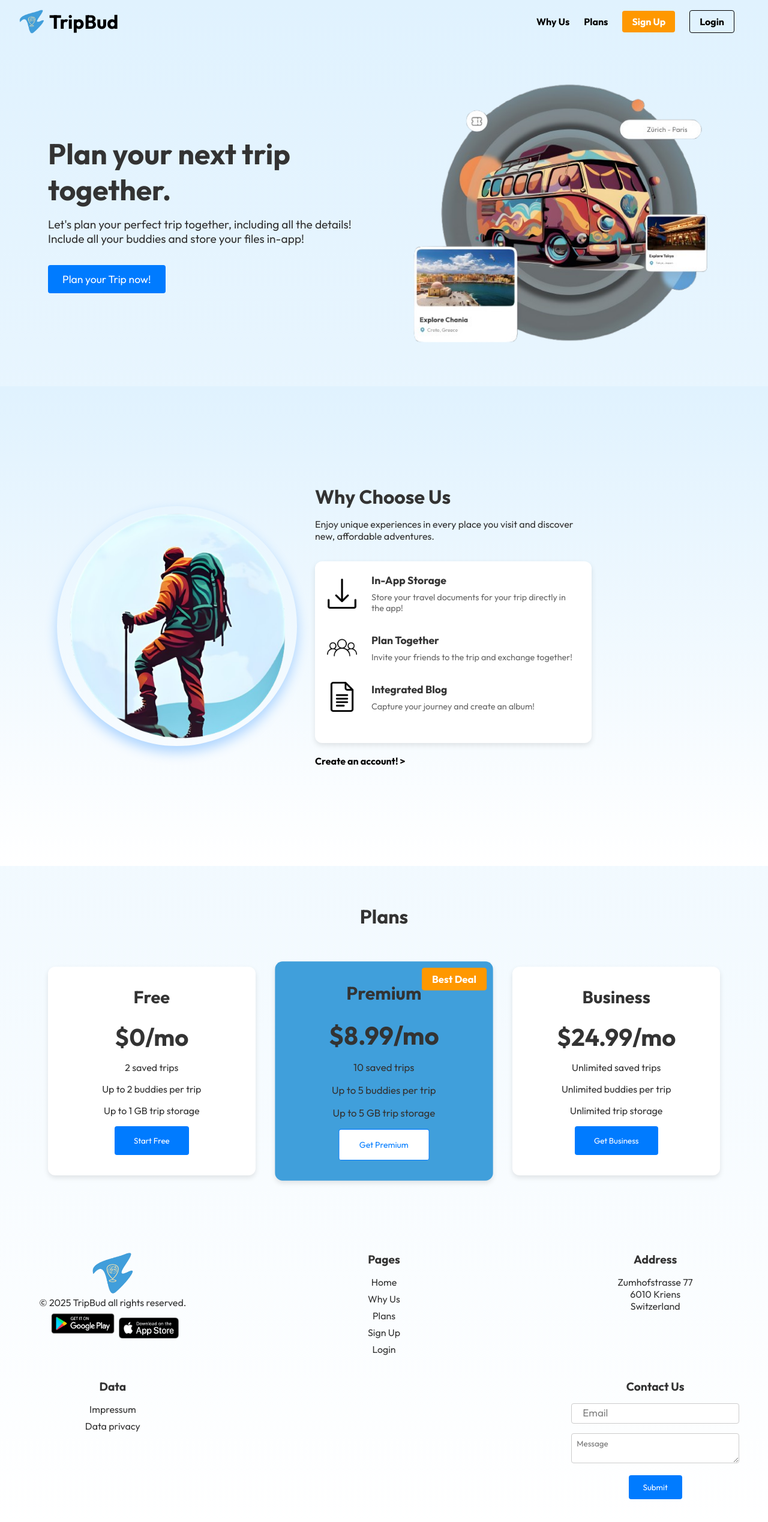
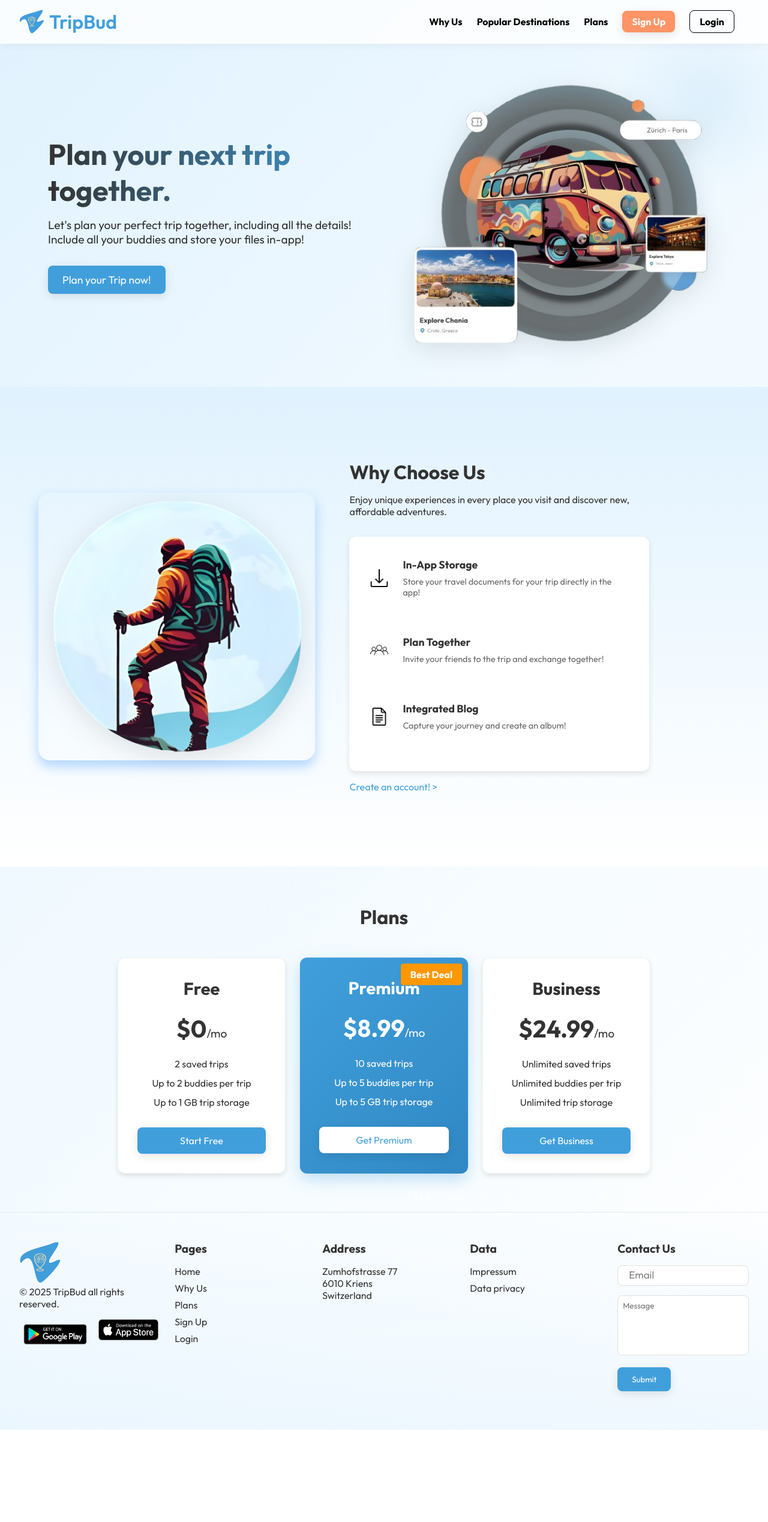
Before and after one commit to ipt-9/TripBud, a Vue app in the folder frontend/: page / in a window 1280 px wide. Shown: the top 2538 px of the page at 60% size. After the commit the page ends 2384 px from the top, so only its background shows below. Built offline with nearby package versions, Linux system fonts and the light colour scheme.

Commit message:
made landing page better

```diff
--- a/frontend/src/components/MainPage.vue
+++ b/frontend/src/components/MainPage.vue
@@ -2,58 +2,70 @@
   <div class="start-page">
     <header>
       <div class="logo">
-        <img :src="images[0]" class="logo" />
+        <img :src="logoImage" class="logo-img" alt="TripBud Logo" />
         <h1>TripBud</h1>
       </div>
       <nav>
         <ul>
           <li><a href="#" @click.prevent="scrollToSection('whyus')">Why Us</a></li>
+          <li><a href="#" @click.prevent="scrollToSection('popular')">Popular Destinations</a></li>
           <li><a href="#" @click.prevent="scrollToSection('pricing')">Plans</a></li>
-          <li><a href="/register" class="btn-signup">Sign Up</a></li>
-          <li><a href="/login" class="btn-login">Login</a></li>
+          <li><router-link to="/register" class="btn-signup">Sign Up</router-link></li>
+          <li><router-link to="/login" class="btn-login">Login</router-link></li>
         </ul>
       </nav>
     </header>
 
     <main>
+      <!-- Hero Section -->
       <div class="hero">
         <div class="hero-text">
           <h1>Plan your next trip together.</h1>
           <p>Let's plan your perfect trip together, including all the details! Include all your buddies and store your files in-app!</p>
           <router-link to="/createtrip">
-            <button class="btn-plan-trip"> Plan your Trip now!</button>
+            <button class="btn-plan-trip">Plan your Trip now!</button>
           </router-link>
         </div>
         <div class="hero-image">
-          <img v-for="(img, index) in StartImages" :key="index" :src="img" />
+          <img :src="frontImage" alt="Trip Planning Illustration" />
         </div>
       </div>
 
       <!-- Why Us Section -->
       <div class="whyus-container" id="whyus">
         <div class="whyus-img">
-          <img v-for="(img, index) in whyusImages" :key="index" :src="img" class="whyus-image" />
+          <img :src="whyUsImage" alt="Traveler with backpack" class="whyus-image" />
         </div>
         <div class="whyus-content">
           <h1>Why Choose Us</h1>
           <p>Enjoy unique experiences in every place you visit and discover new, affordable adventures.</p>
+
           <div class="features-box">
-            <div class="feature-item" v-for="(feature, index) in features" :key="index" @mouseover="hoveredIndex = index" @mouseleave="hoveredIndex = null" :class="{ 'dimmed': hoveredIndex !== null && hoveredIndex !== index }">
-              <img :src="feature.icon" class="icon" />
+            <div
+              v-for="(feature, index) in features"
+              :key="index"
+              class="feature-item"
+              @mouseover="hoveredIndex = index"
+              @mouseleave="hoveredIndex = null"
+              :class="{ 'dimmed': hoveredIndex !== null && hoveredIndex !== index }"
+            >
+              <img :src="feature.icon" class="icon" alt="Feature icon" />
               <div>
                 <h3>{{ feature.title }}</h3>
                 <p>{{ feature.description }}</p>
               </div>
             </div>
           </div>
-          <router-link to="/register" class="login-text">Create an account! ></router-link>
+
+          <router-link to="/register" class="create-account">Create an account!</router-link>
         </div>
       </div>
 
       <!-- Pricing Section -->
       <div class="pricing-container" id="pricing">
-        <h1 class="title">Plans</h1>
+        <h1>Plans</h1>
         <div class="cards-container">
+          <!-- Free Plan -->
           <div class="card free">
             <h2>Free</h2>
             <p class="price">$0<span>/mo</span></p>
@@ -64,7 +76,13 @@
             </div>
             <button class="btn">Start Free</button>
           </div>
-          <div class="card premium" @mouseover="pausePulse" @mouseleave="resumePulse">
+
+          <!-- Premium Plan -->
+          <div
+            class="card premium"
+            @mouseover="pausePulse"
+            @mouseleave="resumePulse"
+          >
             <h2>Premium</h2>
             <p class="price">$8.99<span>/mo</span></p>
             <div class="plan-info">
@@ -75,6 +93,8 @@
             <button class="btn">Get Premium</button>
             <div class="badge">Best Deal</div>
           </div>
+
+          <!-- Business Plan -->
           <div class="card business">
             <h2>Business</h2>
             <p class="price">$24.99<span>/mo</span></p>
@@ -93,29 +113,32 @@
     <footer class="footer">
       <div class="footer-content">
         <div class="footer-section">
-          <img v-for="(img, index) in logoImages" :key="index" :src="img" style="width: 70px; height: 70px;" />
+          <img :src="logoImage" style="width: 70px; height: 70px;" alt="TripBud Logo" />
           <p>&copy; 2025 TripBud all rights reserved.</p>
           <div class="app-links">
-            <img v-for="(img, index) in googleImages" :key="index" :src="img" style="width: 120px; height: 50px;" />
-            <img v-for="(img, index) in appleImages" :key="index" :src="img" style="width: 100px; height: 35px;" />
+            <img :src="googleImage" style="width: 120px; height: 50px;" alt="Google Play" />
+            <img :src="appleImage" style="width: 100px; height: 35px;" alt="App Store" />
           </div>
         </div>
+
         <div class="footer-section">
           <h3>Pages</h3>
           <ul>
             <li><a href="#">Home</a></li>
             <li><a href="#" @click.prevent="scrollToSection('whyus')">Why Us</a></li>
             <li><a href="#" @click.prevent="scrollToSection('pricing')">Plans</a></li>
-            <li><a href="/register">Sign Up</a></li>
-            <li><a href="/login">Login</a></li>
+            <li><router-link to="/register">Sign Up</router-link></li>
+            <li><router-link to="/login">Login</router-link></li>
           </ul>
         </div>
+
         <div class="footer-section">
           <h3>Address</h3>
           <p>Zumhofstrasse 77</p>
           <p>6010 Kriens</p>
           <p>Switzerland</p>
         </div>
+
         <div class="footer-section">
           <h3>Data</h3>
           <ul>
@@ -123,6 +146,7 @@
             <li><a href="#">Data privacy</a></li>
           </ul>
         </div>
+
         <div class="footer-section">
           <h3>Contact Us</h3>
           <input type="email" placeholder="Email" />
@@ -138,32 +162,83 @@
 export default {
   data() {
     return {
-      images: ['src/assets/TripBudLogo.png'],
-      StartImages: ['src/assets/FrontImg.png'],
-      whyusImages: ['src/assets/why-us-img.png'],
+      logoImage: 'src/assets/TripBudLogo.png',
+      frontImage: 'src/assets/FrontImg.png',
+      whyUsImage: 'src/assets/why-us-img.png',
+      googleImage: 'src/assets/GooglePlay.png',
+      appleImage: 'src/assets/AppleStore.png',
+      hoveredIndex: null,
       features: [
-        { icon: 'src/assets/download-symbol.png', title: 'In-App Storage', description: 'Store your travel documents for your trip directly in the app!' },
-        { icon: 'src/assets/group-symbol.png', title: 'Plan Together', description: 'Invite your friends to the trip and exchange together!' },
-        { icon: 'src/assets/document-symbol.png', title: 'Integrated Blog', description: 'Capture your journey and create an album!' }
-      ],
-      hoveredIndex: null,
-      appleImages: ['src/assets/AppleStore.png'],
-      googleImages: ['src/assets/GooglePlay.png'],
-      logoImages: ['src/assets/TripBudLogo.png']
+        {
+          icon: 'src/assets/download-symbol.png',
+          title: 'In-App Storage',
+          description: 'Store your travel documents for your trip directly in the app!'
+        },
+        {
+          icon: 'src/assets/group-symbol.png',
+          title: 'Plan Together',
+          description: 'Invite your friends to the trip and exchange together!'
+        },
+        {
+          icon: 'src/assets/document-symbol.png',
+          title: 'Integrated Blog',
+          description: 'Capture your journey and create an album!'
+        }
+      ]
     };
   },
+  // Add these lifecycle hooks
+  mounted() {
+    // Add scroll event listener for animations
+    window.addEventListener('scroll', this.handleScroll);
+
+    // Initially check which sections are visible
+    this.handleScroll();
+  },
+  beforeDestroy() {
+    // Clean up event listener
+    window.removeEventListener('scroll', this.handleScroll);
+  },
   methods: {
+    // Keep your existing methods
+    scrollToSection(sectionId) {
+      const section = document.getElementById(sectionId);
+      if (section) {
+        // Calculate header height to adjust scroll position
+        const headerHeight = document.querySelector('header').offsetHeight;
+        const sectionPosition = section.getBoundingClientRect().top + window.pageYOffset;
+
+        // Scroll to section with header height offset
+        window.scrollTo({
+          top: sectionPosition - headerHeight,
+          behavior: 'smooth'
+        });
+      }
+    },
     pausePulse(event) {
       event.target.style.animationPlayState = 'paused';
     },
     resumePulse(event) {
       event.target.style.animationPlayState = 'running';
     },
-    scrollToSection(sectionId) {
-      const section = document.getElementById(sectionId);
-      if (section) {
-        section.scrollIntoView({ behavior: 'smooth', block: 'start', inline: 'nearest' });
+    // Add this new method
+    handleScroll() {
+      // Header shrink effect
+      const header = document.querySelector('header');
+      if (window.scrollY > 100) {
+        header.classList.add('header-scrolled');
+      } else {
+        header.classList.remove('header-scrolled');
       }
+
+      // Reveal sections when scrolled into view
+      const sections = document.querySelectorAll('.hero, .whyus-container, .pricing-container');
+      sections.forEach(section => {
+        const sectionTop = section.getBoundingClientRect().top;
+        if (sectionTop < window.innerHeight - 100) {
+          section.classList.add('show-section');
+        }
+      });
     }
   }
 };
@@ -178,13 +253,12 @@ export default {
 }
 
 .start-page {
-  font-family: 'Roboto', sans-serif;
   color: #333;
   background: linear-gradient(to bottom, #e0f2fe, #ffffff);
   min-height: 100vh;
   display: flex;
   flex-direction: column;
-  transition: opacity 0.5s ease-in-out; /* Fade effect */
+  transition: opacity 0.5s ease-in-out;
 }
 
 header {
@@ -204,9 +278,14 @@ header {
   align-items: center;
 }
 
-.logo img {
+.logo-img {
   height: 40px;
   margin-right: 0.5rem;
+}
+
+.logo h1 {
+  color: #409FDB;
+  font-weight: 600;
 }
 
 nav ul {
@@ -233,10 +312,10 @@ nav a:hover {
 }
 
 .btn-signup {
-  background-color: #ff9800;
+  background-color: #FF9466;
   padding: 0.5rem 1rem;
-  border-radius: 4px;
-  color: white;
+  border-radius: 8px;
+  color: white !important;
   transition: background-color 0.3s;
 }
 
@@ -247,7 +326,7 @@ nav a:hover {
 .btn-login {
   border: 1px solid black;
   padding: 0.5rem 1rem;
-  border-radius: 4px;
+  border-radius: 8px;
   transition: border-color 0.3s, color 0.3s;
 }
 
@@ -281,16 +360,20 @@ nav a:hover {
 .btn-plan-trip {
   padding: 0.75rem 1.5rem;
   font-size: 1.1rem;
-  background-color: #007bff;
+  background-color: #409FDB;
   color: #fff;
   border: none;
-  border-radius: 4px;
+  border-radius: 8px;
   cursor: pointer;
   transition: background-color 0.3s;
 }
 
 .btn-plan-trip:hover {
   background-color: #0056b3;
+}
+
+html {
+  scroll-behavior: smooth;
 }
 
 .hero-image {
@@ -310,6 +393,22 @@ nav a:hover {
   display: flex;
   justify-content: space-between;
   padding: 4rem;
+}
+
+.whyus-img {
+  flex: 0 0 40%;
+}
+
+.whyus-image {
+  width: 100%;
+  height: auto;
+  object-fit: cover;
+  border-radius: 20px;
+  max-height: 500px;
+}
+.whyus-content {
+  flex: 0 0 55%;
+  margin-left: 5%;
 }
 
 .whyus-content h1 {
@@ -341,9 +440,9 @@ nav a:hover {
   transform: translateX(10px);
 }
 
-.feature-item img {
-  width: 50px;
-  height: 50px;
+.feature-item .icon {
+  width: 30px;
+  height: 30px;
   margin-right: 1.5rem;
 }
 
@@ -357,60 +456,53 @@ nav a:hover {
   color: #666;
 }
 
+.create-account {
+  color: #409FDB;
+  text-decoration: none;
+  font-weight: 500;
+  display: inline-block;
+  margin-top: 1rem;
+}
+
+.create-account::after {
+  content: " >";
+}
+
 .pricing-container {
   padding: 4rem;
+  text-align: center;
 }
 
-.pricing-container .title {
+.pricing-container h1 {
   font-size: 2rem;
-  text-align: center;
   margin-bottom: 3rem;
 }
 
 .cards-container {
   display: flex;
-  justify-content: space-between;
+  justify-content: center;
+  gap: 24px;
 }
 
 .card {
-  background-color: #fff; /* Default white background */
-  border-radius: 12px; /* Smoother corners */
+  background-color: #fff;
+  border-radius: 12px;
   padding: 2rem;
   text-align: center;
   box-shadow: 0 4px 8px rgba(0, 0, 0, 0.1);
-  margin: 1rem;
-  width: 30%;
+  width: 280px;
   position: relative;
-  transition: transform 0.3s, box-shadow 0.3s; /* Smoother transitions */
-}
-
-.card.free {
-  background-color: #fff; /* White background for Free plan */
+  transition: transform 0.3s, box-shadow 0.3s;
 }
 
 .card.premium {
-  background-color: #409FDB; /* Blue background for Premium plan */
-  animation: pulse 2s infinite; /* Reintroduced pulse animation */
+  background-color: #409FDB;
+  color: white;
+  animation: pulse 2s infinite;
 }
 
-.card.business {
-  background-color: #fff; /* White background for Business plan */
-}
-
-.card button {
-  background-color: #007bff; /* Blue button for Free and Business plans */
-  color: white;
-  padding: 1rem 2rem;
-  border: none;
-  border-radius: 4px;
-  cursor: pointer;
-  transition: background-color 0.3s;
-}
-
-.card.premium button {
-  background-color: white; /* White button for Premium plan */
-  color: #007bff; /* Blue text for visibility */
-  border: 1px solid #007bff; /* Blue border */
+.card.business, .card.free {
+  background-color: #fff;
 }
 
 .card h2 {
@@ -418,21 +510,43 @@ nav a:hover {
   margin-bottom: 1.5rem;
 }
 
-.card p {
-  font-size: 1.2rem;
+.price {
+  font-size: 2.5rem;
+  font-weight: bold;
+  margin-bottom: 1.5rem;
 }
 
-.card .price {
-  font-size: 2.5rem;
-  font-weight: bold;
+.price span {
+  font-size: 1.2rem;
+  font-weight: normal;
 }
 
-.card .plan-info p {
-  font-size: 1rem;
-  margin: 1rem 0;
+.plan-info {
+  margin-bottom: 2rem;
 }
 
-.premium .badge {
+.plan-info p {
+  margin-bottom: 0.75rem;
+}
+
+.card .btn {
+  width: 100%;
+  padding: 0.75rem 0;
+  font-size: 1rem;
+  background-color: #409FDB;
+  color: white;
+  border: none;
+  border-radius: 8px;
+  cursor: pointer;
+  transition: background-color 0.3s;
+}
+
+.card.premium .btn {
+  background-color: white;
+  color: #409FDB;
+}
+
+.badge {
   position: absolute;
   top: 10px;
   right: 10px;
@@ -443,26 +557,21 @@ nav a:hover {
   font-weight: bold;
 }
 
-.whyus-img {
-  margin-right: 0rem; /* Added space between image and content */
-}
-
 .footer {
   background: transparent;
-  padding: 2rem;
-  text-align: center;
+  padding: 3rem 2rem 2rem;
   margin-top: auto;
 }
 
-.footer .footer-content {
+.footer-content {
   display: flex;
   justify-content: space-between;
   flex-wrap: wrap;
 }
 
 .footer-section {
-  margin: 1rem;
-  width: 23%;
+  flex: 0 0 18%;
+  margin-bottom: 2rem;
 }
 
 .footer-section h3 {
@@ -482,41 +591,40 @@ nav a:hover {
 .footer-section a {
   color: #333;
   text-decoration: none;
-  cursor: pointer;
   transition: color 0.3s;
 }
 
 .footer-section a:hover {
-  color: #007bff;
+  color: #409FDB;
 }
 
-.footer input,
-.footer textarea {
+.footer-section input,
+.footer-section textarea {
   width: 100%;
   padding: 0.5rem;
   margin-bottom: 1rem;
-  border-radius: 4px;
   border: 1px solid #ccc;
-  transition: border-color 0.3s;
+  border-radius: 8px;
 }
 
-.footer input:focus,
-.footer textarea:focus {
-  border-color: #007bff;
+.footer-section textarea {
+  height: 100px;
+  resize: none;
 }
 
-.footer button {
+.footer-section button {
   padding: 0.75rem 1.5rem;
-  background-color: #007bff;
+  background-color: #409FDB;
   color: white;
   border: none;
-  border-radius: 4px;
+  border-radius: 8px;
   cursor: pointer;
-  transition: background-color 0.3s;
 }
 
-.footer button:hover {
-  background-color: #0056b3;
+.app-links {
+  display: flex;
+  gap: 12px;
+  margin-top: 1rem;
 }
 
 @keyframes pulse {
@@ -530,4 +638,286 @@ nav a:hover {
     transform: scale(1);
   }
 }
+
+@media (max-width: 992px) {
+  .hero, .whyus-container {
+    flex-direction: column;
+  }
+
+  .hero-text, .whyus-img, .whyus-content {
+    max-width: 100%;
+    width: 100%;
+  }
+
+  .whyus-content {
+    margin-left: 0;
+    margin-top: 2rem;
+  }
+
+  .cards-container {
+    flex-wrap: wrap;
+  }
+
+  .footer-section {
+    flex: 0 0 48%;
+  }
+}
+
+@media (max-width: 768px) {
+  header {
+    flex-direction: column;
+  }
+
+  nav ul {
+    margin-top: 1rem;
+    flex-wrap: wrap;
+    justify-content: center;
+  }
+
+  .hero {
+    padding: 2rem;
+  }
+
+  .cards-container {
+    flex-direction: column;
+    align-items: center;
+  }
+
+  .card {
+    width: 100%;
+    max-width: 300px;
+    margin-bottom: 1.5rem;
+  }
+
+  .footer-section {
+    flex: 0 0 100%;
+  }
+}
+
+/* Enhanced gradients and depth */
+.start-page {
+  background: linear-gradient(135deg, #e0f2fe 0%, #f0f9ff 40%, #ffffff 100%);
+}
+
+/* Improved header with glass effect */
+header {
+  background: rgba(255, 255, 255, 0.8);
+  backdrop-filter: blur(10px);
+  box-shadow: 0 2px 15px rgba(0, 0, 0, 0.05);
+  border-bottom: 1px solid rgba(255, 255, 255, 0.3);
+}
+
+/* Enhanced navigation interactions */
+nav a {
+  position: relative;
+}
+
+nav a::after {
+  content: '';
+  position: absolute;
+  width: 0;
+  height: 2px;
+  bottom: -5px;
+  left: 0;
+  background-color: #409FDB;
+  transition: width 0.3s ease;
+}
+
+nav a:hover::after {
+  width: 100%;
+}
+
+/* Animated buttons with subtle hover effects */
+.btn-signup, .btn-plan-trip, .card .btn, .footer-section button {
+  box-shadow: 0 4px 15px rgba(0, 0, 0, 0.1);
+  transition: all 0.3s cubic-bezier(0.165, 0.84, 0.44, 1);
+}
+
+.btn-signup:hover, .btn-plan-trip:hover, .card .btn:hover, .footer-section button:hover {
+  transform: translateY(-2px);
+  box-shadow: 0 6px 20px rgba(0, 0, 0, 0.15);
+}
+
+/* Hero section improvements */
+.hero {
+  position: relative;
+  overflow: hidden;
+}
+
+.hero::before {
+  content: '';
+  position: absolute;
+  top: -50px;
+  right: -50px;
+  width: 300px;
+  height: 300px;
+  border-radius: 50%;
+  background: radial-gradient(circle, rgba(64, 159, 219, 0.1) 0%, rgba(255, 255, 255, 0) 70%);
+  z-index: -1;
+}
+
+.hero h1 {
+  background: linear-gradient(90deg, #333 0%, #409FDB 100%);
+  -webkit-background-clip: text;
+  -webkit-text-fill-color: transparent;
+  background-clip: text;
+  text-fill-color: transparent;
+}
+
+/* Enhanced card designs */
+.card {
+  border: 1px solid rgba(0, 0, 0, 0.05);
+  transform-origin: center bottom;
+}
+
+.card:hover {
+  transform: translateY(-10px);
+  box-shadow: 0 15px 30px rgba(0, 0, 0, 0.1);
+}
+
+.card.premium {
+  background: linear-gradient(135deg, #409FDB 0%, #3088c3 100%);
+  box-shadow: 0 10px 25px rgba(64, 159, 219, 0.3);
+  border: none;
+}
+
+/* Improved feature items */
+.feature-item {
+  padding: 15px;
+  border-radius: 10px;
+  transition: all 0.3s ease;
+}
+
+.feature-item:hover {
+  background-color: rgba(255, 255, 255, 0.8);
+  box-shadow: 0 5px 15px rgba(0, 0, 0, 0.05);
+  transform: translateX(10px) scale(1.02);
+}
+
+.icon {
+  transition: transform 0.5s ease;
+}
+
+.feature-item:hover .icon {
+  transform: rotate(10deg);
+}
+
+/* Form element improvements */
+.footer-section input,
+.footer-section textarea {
+  transition: all 0.3s ease;
+  border: 1px solid #e0e0e0;
+}
+
+.footer-section input:focus,
+.footer-section textarea:focus {
+  outline: none;
+  border-color: #409FDB;
+  box-shadow: 0 0 0 3px rgba(64, 159, 219, 0.2);
+}
+
+/* Custom scrollbar */
+::-webkit-scrollbar {
+  width: 12px;
+}
+
+::-webkit-scrollbar-track {
+  background: #f5f5f5;
+}
+
+::-webkit-scrollbar-thumb {
+  background: #409FDB;
+  border-radius: 6px;
+  border: 3px solid #f5f5f5;
+}
+
+::-webkit-scrollbar-thumb:hover {
+  background: #3088c3;
+}
+
+/* Photo and image enhancements */
+.hero-image img, .whyus-image {
+  filter: drop-shadow(0 10px 20px rgba(0, 0, 0, 0.1));
+  transition: all 0.5s ease;
+}
+
+.hero-image:hover img, .whyus-img:hover .whyus-image {
+  transform: scale(1.02) rotate(1deg);
+  filter: drop-shadow(0 15px 30px rgba(0, 0, 0, 0.15));
+}
+
+/* Footer improvements */
+.footer {
+  background: linear-gradient(to top, rgba(224, 242, 254, 0.5), transparent);
+  border-top: 1px solid rgba(0, 0, 0, 0.05);
+}
+
+.scroll-indicator {
+  position: absolute;
+  bottom: 30px;
+  left: 50%;
+  transform: translateX(-50%);
+  width: 30px;
+  height: 50px;
+  border: 2px solid #409FDB;
+  border-radius: 15px;
+  display: flex;
+  justify-content: center;
+  cursor: pointer;
+  animation: fadeInOut 2s infinite;
+}
+
+.scroll-indicator:before {
+  content: '';
+  width: 8px;
+  height: 8px;
+  background: #409FDB;
+  border-radius: 50%;
+  position: absolute;
+  top: 10px;
+  animation: scrollDown 2s infinite;
+}
+
+@keyframes scrollDown {
+  0% {
+    transform: translateY(0);
+    opacity: 1;
+  }
+  80% {
+    transform: translateY(20px);
+    opacity: 0;
+  }
+  100% {
+    transform: translateY(0);
+    opacity: 0;
+  }
+}
+
+@keyframes fadeInOut {
+  0%, 100% {
+    opacity: 0.5;
+  }
+  50% {
+    opacity: 1;
+  }
+}
+
+/* Add a small animation for sections when they come into view */
+.hero, .whyus-container, .pricing-container {
+  opacity: 0;
+  transform: translateY(20px);
+  transition: opacity 0.6s ease, transform 0.6s ease;
+}
+
+.show-section {
+  opacity: 1;
+  transform: translateY(0);
+}
+
+/* Header shrink effect on scroll */
+.header-scrolled {
+  padding: 0.5rem 2rem;
+  background: rgba(255, 255, 255, 0.98);
+  box-shadow: 0 4px 20px rgba(0, 0, 0, 0.1);
+}
 </style>
```
